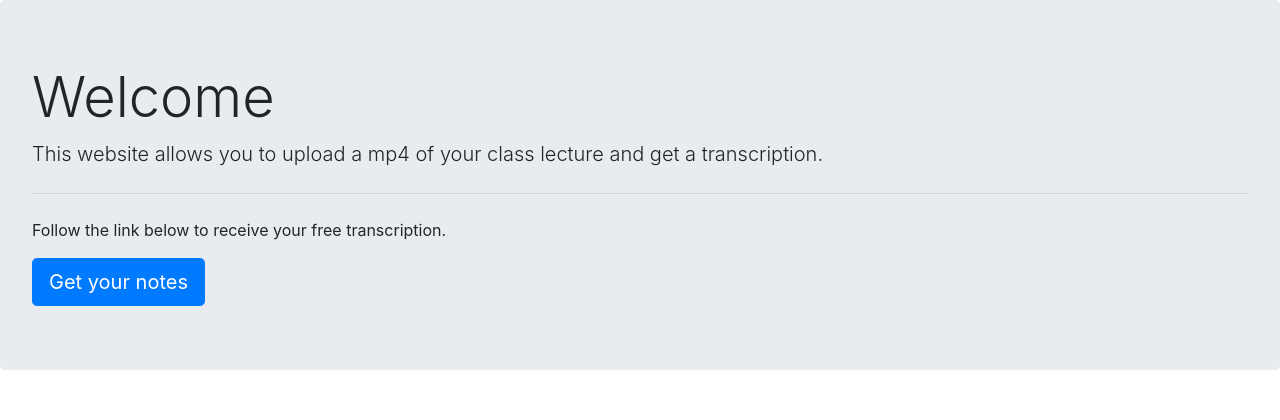
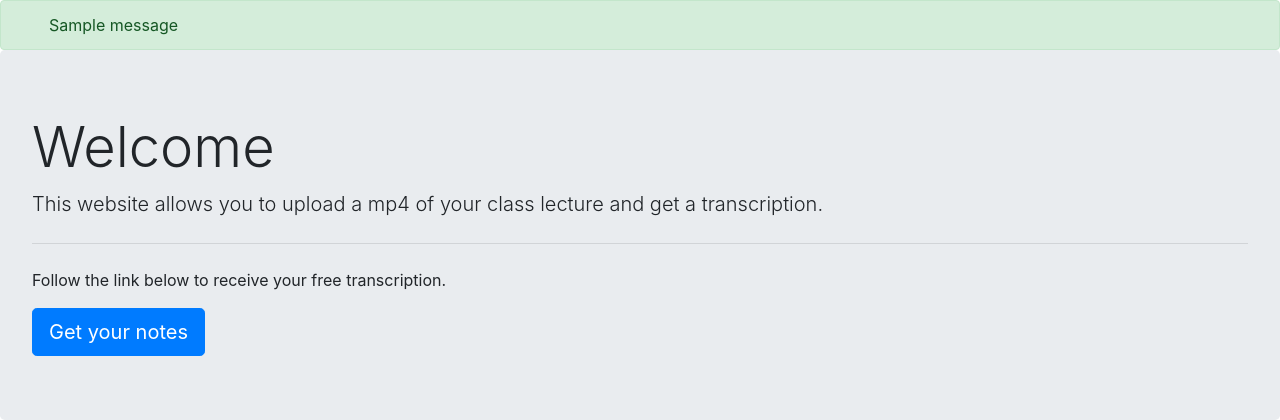
Before and after one commit to kenkoolio/team_tbd, a Flask app: page / in a window 1280 px wide. Shown: the part 56-476 px from the top of the page. Run offline with Flask 2, Linux system fonts and the light colour scheme; one stand-in notice (Sample message) is shown; some libraries are stand-ins or nearby versions.

Commit message:
add flash messaging

```diff
--- a/run.py
+++ b/run.py
@@ -4,8 +4,6 @@ from flask import Flask, render_template, flash, request, session, redirect, url
 from werkzeug.utils import secure_filename
 from sendgrid import SendGridAPIClient
 from sendgrid.helpers.mail import (Mail, Attachment, FileContent, FileName, FileType, Disposition)
-# from ibm_watson import SpeechToTextV1
-# from ibm_cloud_sdk_core.authenticators import IAMAuthenticator
 from spliceAndProcess import spliceAndProcess
 import json
 
@@ -15,13 +13,6 @@ ALLOWED_EXTENSIONS = {'wav', 'mp4', 'avi'}
 app = Flask(__name__)
 app.config['UPLOAD_FOLDER'] = UPLOAD_FOLDER
 app.secret_key = os.environ.get('SESSION_KEY')
-
-# authenticator = IAMAuthenticator(os.environ.get('API_KEY'))
-# speech_to_text = SpeechToTextV1(
-#     authenticator=authenticator
-# )
-# speech_to_text.set_service_url(os.environ.get('API_URL'))
-# speech_to_text.set_disable_ssl_verification(True)
 
 
 def allowed_file(filename):
@@ -103,6 +94,7 @@ def send():
     except Exception as e:
         print(e)
 
+    flash('Email sent! You may upload another video file now.')
     return redirect(url_for('upload'))
 
 
--- a/templates/layout.html
+++ b/templates/layout.html
@@ -30,6 +30,15 @@
     {% endblock %}
 </head>
 <body>
+  {% with messages = get_flashed_messages() %}
+    {% if messages %}
+      <ul class='flashes alert alert-success list-unstyled list-group' role='alert'>
+      {% for message in messages %}
+        <li class="ml-5">{{ message }}</li>
+      {% endfor %}
+      </ul>
+    {% endif %}
+  {% endwith %}
 	 <div id="content">{% block content %}{% endblock %}</div>
    <script src="https://code.jquery.com/jquery-3.5.1.slim.min.js" integrity="sha384-DfXdz2htPH0lsSSs5nCTpuj/zy4C+OGpamoFVy38MVBnE+IbbVYUew+OrCXaRkfj" crossorigin="anonymous"></script>
 <script src="https://cdn.jsdelivr.net/npm/popper.js@1.16.0/dist/umd/popper.min.js" integrity="sha384-Q6E9RHvbIyZFJoft+2mJbHaEWldlvI9IOYy5n3zV9zzTtmI3UksdQRVvoxMfooAo" crossorigin="anonymous"></script>
```
